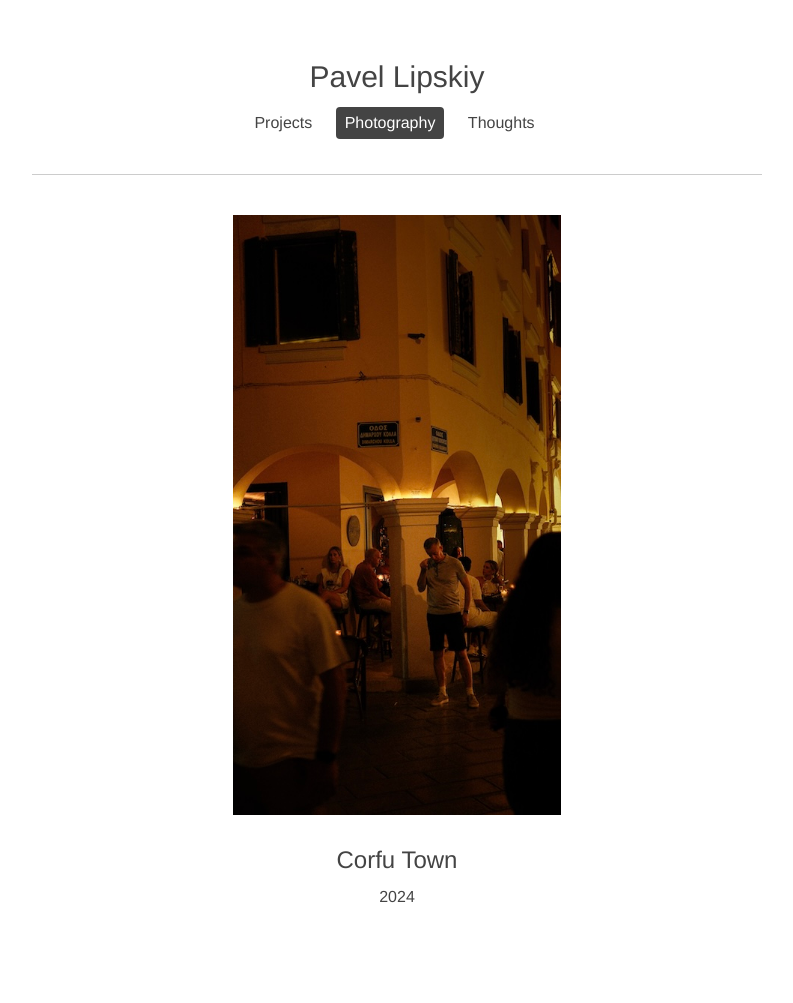
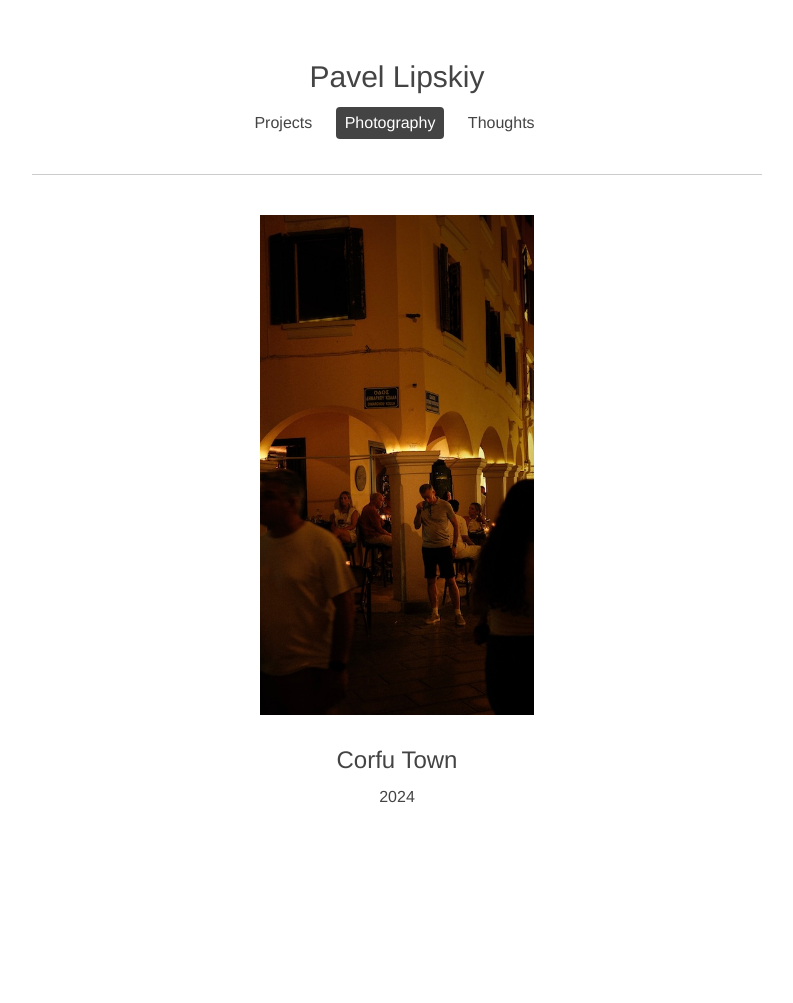
Before and after one commit to pavlips/pavlips.github.io, a Jekyll site: the page built from _posts/2024-09-09-corfu.markdown, in a window 1280 px wide. Shown: the whole page, without its empty margins (243-1036 px from the left). Built offline with Jekyll 4.4.1, drawn with Linux system fonts in a browser that asks for light colours; after the commit the page ends 903 px from its top, so only the background shows below that.

Commit message:
small changes

```diff
--- a/css/main.css
+++ b/css/main.css
@@ -80,13 +80,14 @@ a.nav {
 
     .feature-img {
         margin: auto;
-        max-width: 480px;
-        max-height: 600px;
+        max-width: 460px;
+        max-height: 500px;
         width: auto;
         height: auto;
         display: block;
         margin-top: 10px;
         margin-bottom: 20px;
+        image-rendering: auto;
     }
 
 .divider {
--- a/index.html
+++ b/index.html
@@ -61,6 +61,6 @@ layout: default
   </div>
   <div class="col-md-6">
     <h4 class="intro">About me</h4>
-    1st-Year Computer Science and Maths Student at <a href="https://www.durham.ac.uk/">Durham University</a>.<br><br>This site houses my collection of side projects which I've been working on. I'm excited to learn more and expand it! Feel free to contact me on <a href="http://www.linkedin.com/in/pavellipskiy">LinkedIn</a> - I'm always open to chat :)
+    1st-Year Computer Science and Maths Student at <a href="https://www.durham.ac.uk/">Durham University</a>.<br><br>This site houses the collection of side projects which I've been working on. I'm excited to learn more and expand it! Feel free to contact me on <a href="http://www.linkedin.com/in/pavellipskiy">LinkedIn</a> - I'm always open to chat :)
   </div>
 </div>
```
